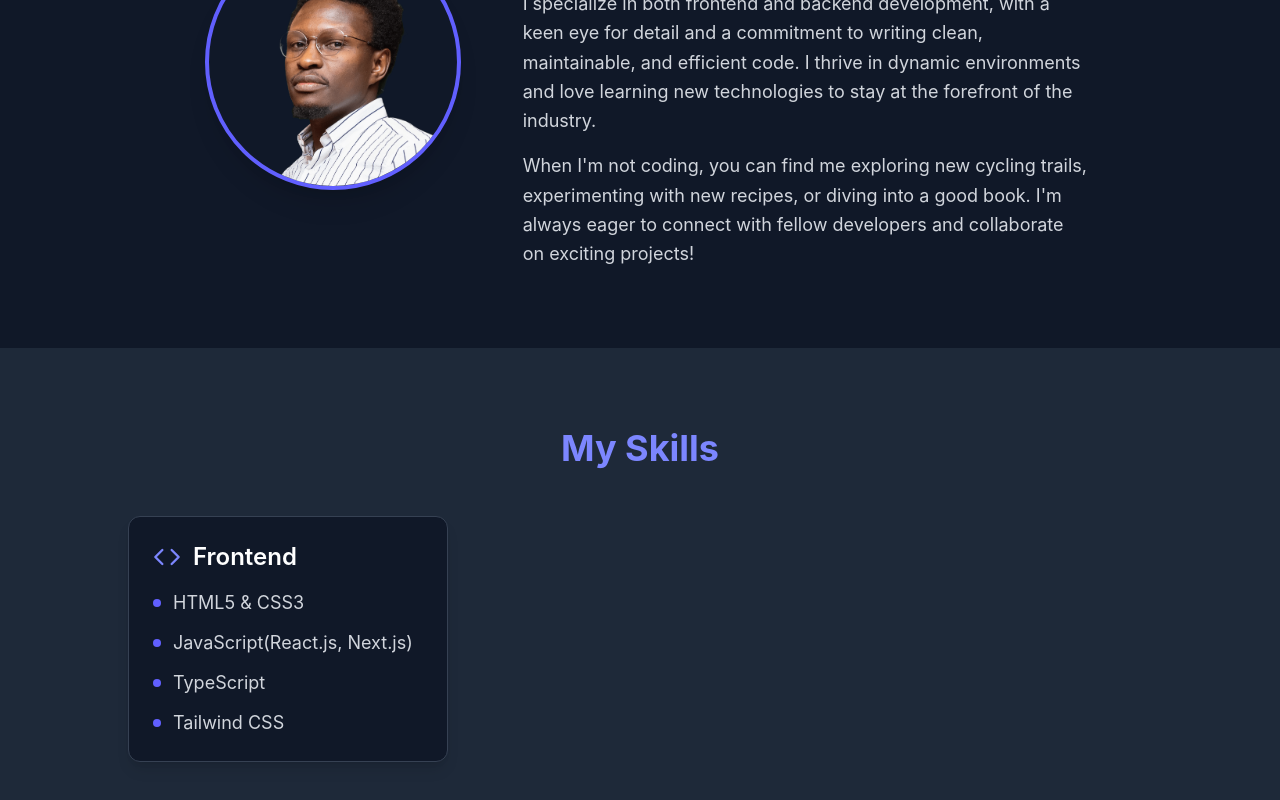
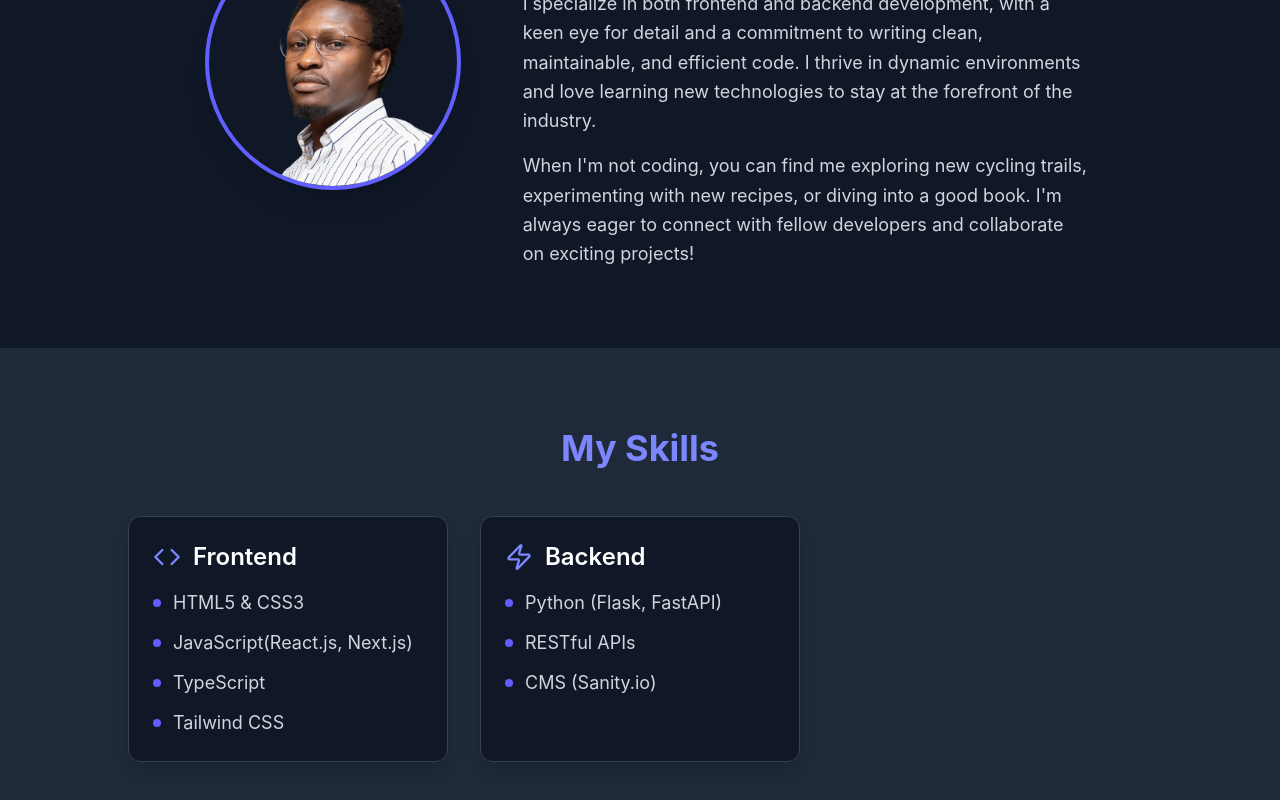
Before and after one commit to Chell0/machels-port, a React (Vite) app: page / in a window 1280 px wide. Shown: the part 1112-1912 px from the top of the page. Built offline with nearby package versions, Linux system fonts and the light colour scheme.

Commit message:
Chore: Add Backend skills section to Skills component.

```diff
--- a/src/components/Skills.tsx
+++ b/src/components/Skills.tsx
@@ -1,4 +1,4 @@
-import { Code } from 'lucide-react';
+import { Code, Zap } from 'lucide-react';
 
 const Skills = () => {
   return (
@@ -32,6 +32,27 @@ const Skills = () => {
               </li>
             </ul>
           </div>
+
+          {/* Backend Skills */}
+          <div className="bg-gray-900 p-6 rounded-xl shadow-lg border border-gray-700">
+            <h3 className="text-2xl font-semibold text-white mb-4 flex items-center">
+              <Zap className="mr-3 text-indigo-400" size={28} /> Backend
+            </h3>
+            <ul className="space-y-3 text-gray-300 text-lg">
+              <li className="flex items-center">
+                <span className="w-2 h-2 bg-indigo-500 rounded-full mr-3"></span>
+                Python (Flask, FastAPI)
+              </li>
+              <li className="flex items-center">
+                <span className="w-2 h-2 bg-indigo-500 rounded-full mr-3"></span>
+                RESTful APIs
+              </li>
+              <li className="flex items-center">
+                <span className="w-2 h-2 bg-indigo-500 rounded-full mr-3"></span>
+                CMS (Sanity.io)
+              </li>
+            </ul>
+          </div>
         </div>
       </div>
     </>
```
